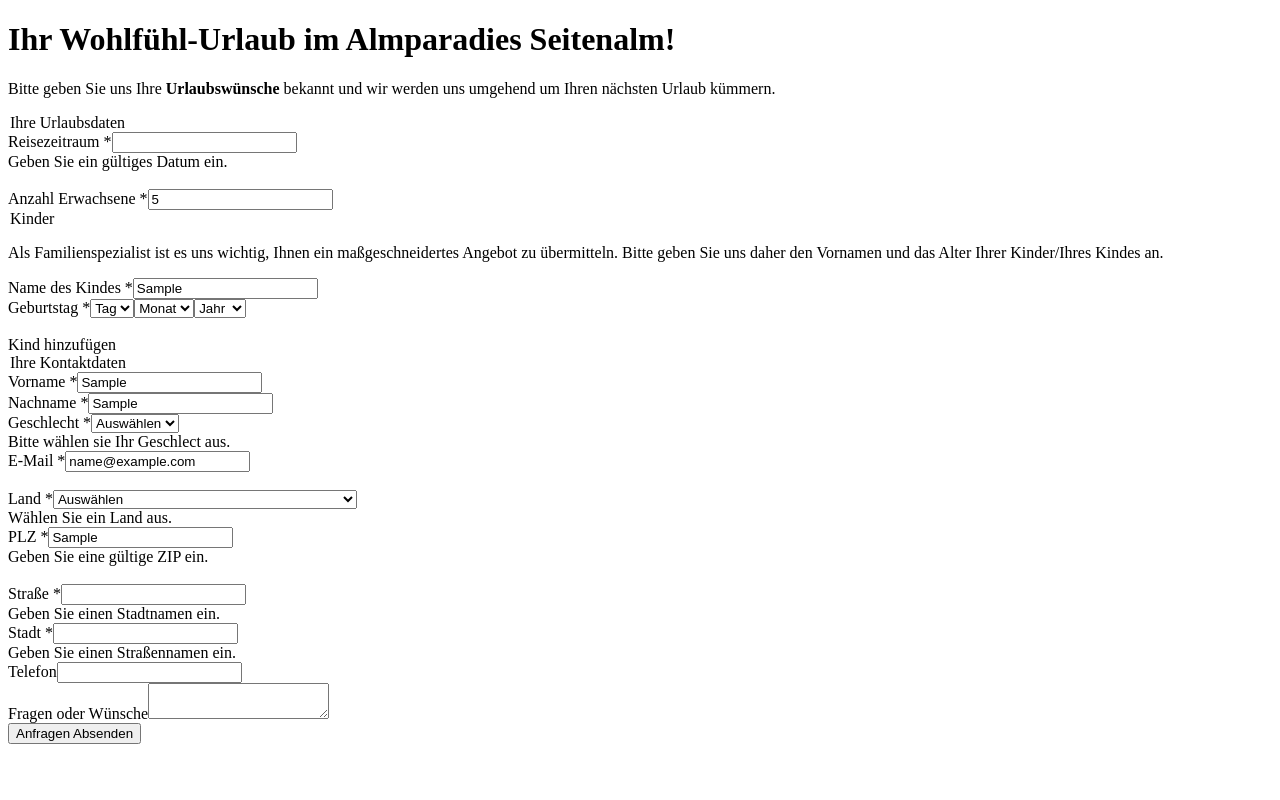
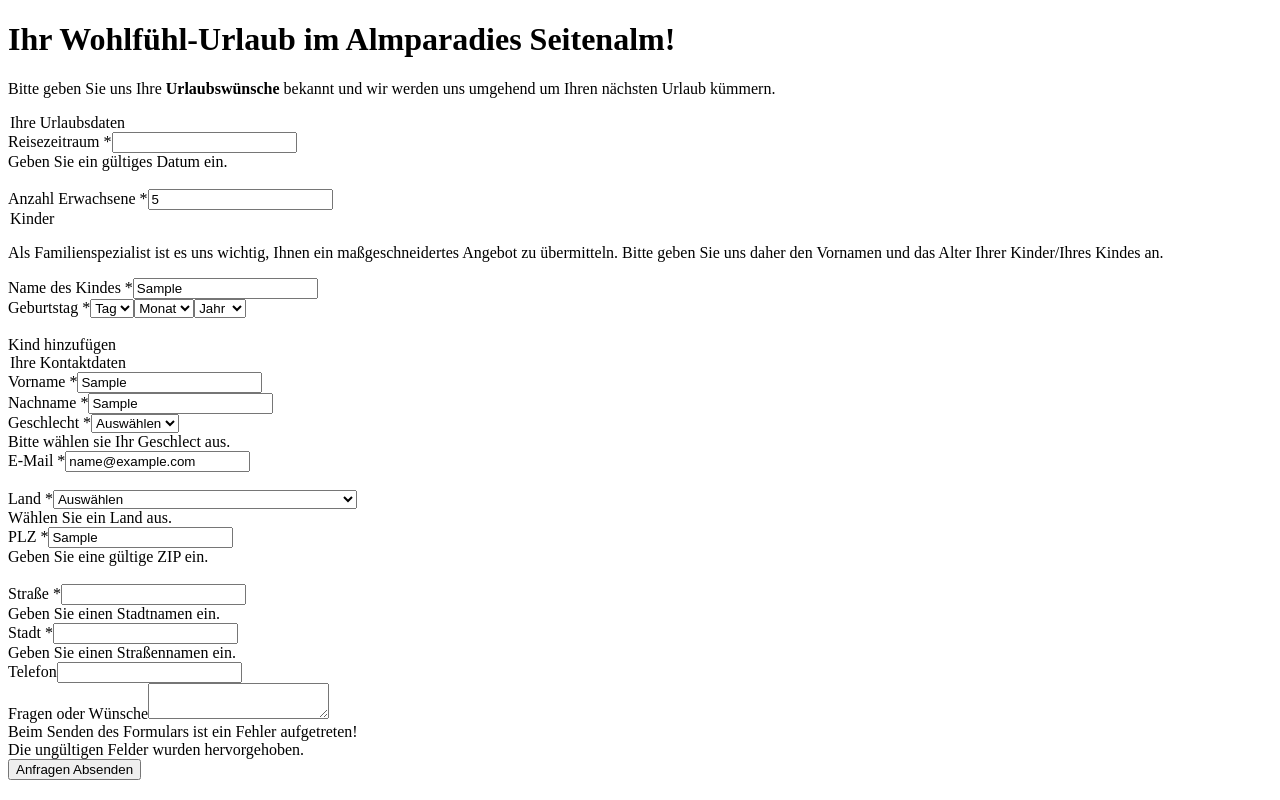
Before and after one commit to TimBluesWin/seitenalm-klon, an Angular app: page / in a window 1280 px wide. Both pictures are taken after typing "5", "Sample", "Sample", "Sample", "name@example.com", "Sample" into the empty fields and a click on the button "Anfragen Absenden". Built offline with nearby package versions, Linux system fonts and the light colour scheme.

Commit message:
Art der Commit: Fix
Das Container für Fehler hinzufügen.

```diff
--- a/src/app/app.component.html
+++ b/src/app/app.component.html
@@ -250,6 +250,16 @@
   <textarea id="fragen" formControlName="fragen"></textarea>
   <br />
 
+  <!-- Container für ungültiges Form. Ich habe absichtlich das Verhältnis -->
+  <!-- ein bisschen unterschiedlich als das originales Form -->
+  <!-- Das Original zeigt dieses Container wenn wir ein erforderliches Feld leer verlassen. -->
+  <div *ngIf="!anmeldungForm.valid && abgeschickt" class="form-invalid-container">
+    <div class="font-display text-2xl mb-2">
+      Beim Senden des Formulars ist ein Fehler aufgetreten!
+    </div>
+    Die ungültigen Felder wurden hervorgehoben.
+  </div>
+
   <!-- Anfagen schicken. Dieser Knopf wird nur die Eingabe von Dateien als console.log anzeigen, weil die Erforderung -->
   <!-- gesagt hat, dass die Logik für den Knopf nicht funktioniert muss. -->
   <button type="submit">Anfragen Absenden</button>
```
